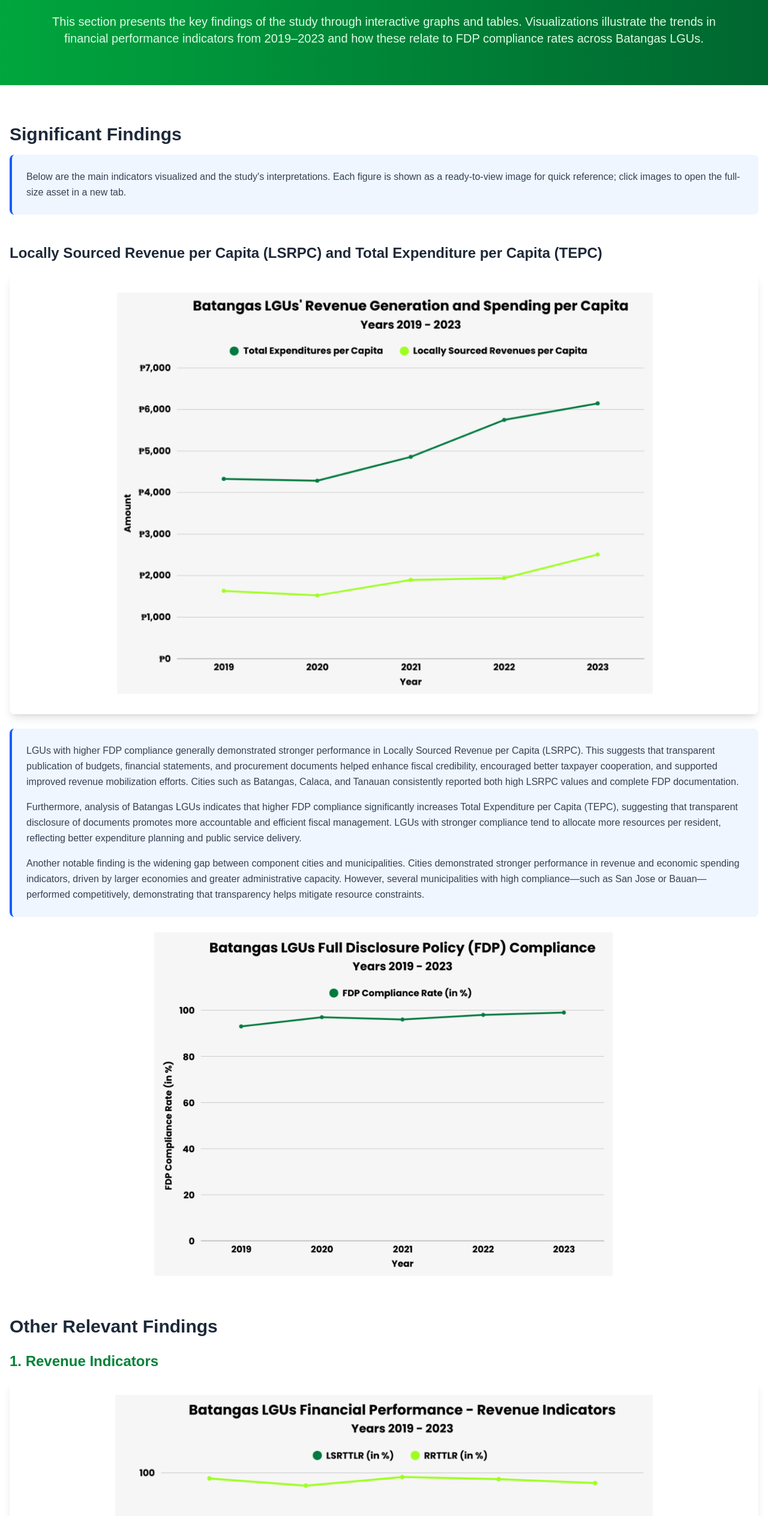
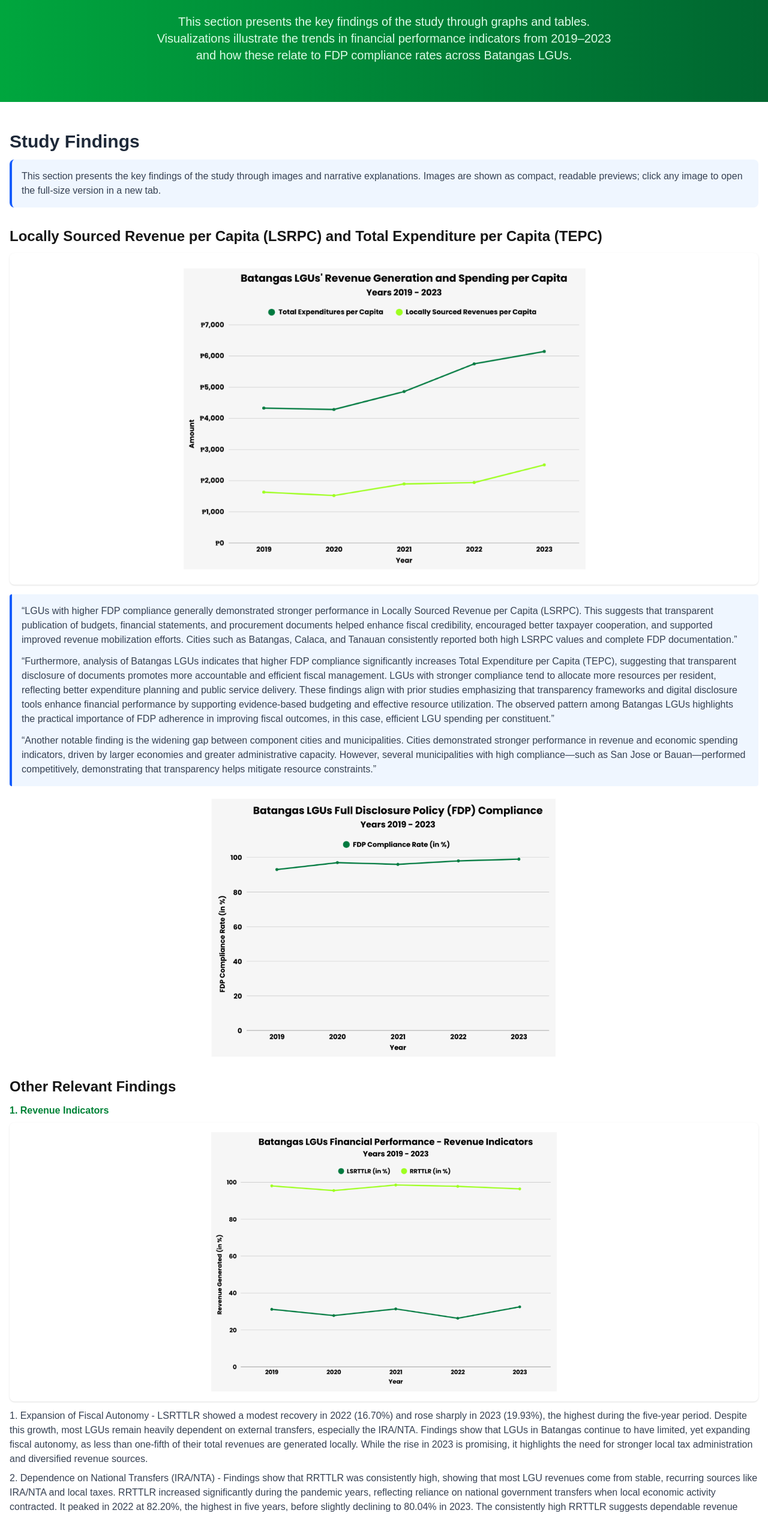
Before and after one commit to Elizerdejoya/fdp-transparency-portal, a Next.js app: page /study-findings in a window 1280 px wide. Shown: the part 250-2778 px from the top of the page at 60% size. Built offline with nearby package versions, Linux system fonts and the light colour scheme.

Commit message:
Study Findings: include full text, compact images, improved layout

```diff
--- a/app/study-findings/page.tsx
+++ b/app/study-findings/page.tsx
@@ -7,168 +7,204 @@ export default function StudyFindings() {
     <div>
       {/* Hero Section */}
       <section className="bg-gradient-to-r from-green-600 to-green-800 text-white py-16 px-4">
-        <div className="max-w-6xl mx-auto text-center">
-          <h1 className="text-5xl font-bold mb-4">📊 Does Transparency Improve Financial Performance?</h1>
-          <p className="text-xl text-green-100">
-            This section presents the key findings of the study through interactive graphs and tables. Visualizations
-            illustrate the trends in financial performance indicators from 2019–2023 and how these relate to FDP
-            compliance rates across Batangas LGUs.
+        <div className="max-w-7xl mx-auto text-center px-4">
+          <h1 className="text-4xl md:text-5xl font-bold mb-4">📊 Does Transparency Improve Financial Performance?</h1>
+          <p className="text-lg md:text-xl text-green-100 max-w-3xl mx-auto">
+            This section presents the key findings of the study through graphs and tables. Visualizations illustrate the
+            trends in financial performance indicators from 2019–2023 and how these relate to FDP compliance rates across
+            Batangas LGUs.
           </p>
         </div>
       </section>
 
-      <div className="max-w-7xl mx-auto px-4 py-16">
-        {/* Significant Findings Introduction */}
-        <section className="mb-12">
-          <h2 className="text-3xl font-bold mb-4 text-gray-800">Significant Findings</h2>
-          <div className="bg-blue-50 border-l-4 border-blue-600 p-6 rounded-lg">
-            <p className="text-gray-700 leading-relaxed">
-              Below are the main indicators visualized and the study's interpretations. Each figure is shown as a
-              ready-to-view image for quick reference; click images to open the full-size asset in a new tab.
+      <div className="max-w-7xl mx-auto px-4 py-12">
+        {/* Intro */}
+        <section className="mb-8">
+          <h2 className="text-2xl md:text-3xl font-bold mb-3 text-gray-800">Study Findings</h2>
+          <div className="bg-blue-50 border-l-4 border-blue-600 p-4 rounded-lg">
+            <p className="text-gray-700 text-sm md:text-base">
+              This section presents the key findings of the study through images and narrative explanations. Images are
+              shown as compact, readable previews; click any image to open the full-size version in a new tab.
             </p>
           </div>
         </section>
 
-        {/* LSRPC image + text */}
-        <section className="mb-16">
-          <h3 className="text-2xl font-bold mb-4 text-gray-800">Locally Sourced Revenue per Capita (LSRPC) and Total Expenditure per Capita (TEPC)</h3>
-          <div className="bg-white rounded-lg shadow-lg p-8 mb-6 flex justify-center">
-            <a href="/images/lsrpc.png" target="_blank" rel="noreferrer" className="w-full">
-              <Image src="/images/lsrpc.png" alt="LSRPC and TEPC" width={1200} height={480} className="w-full h-auto max-w-4xl object-contain mx-auto" />
+        {/* LSRPC & TEPC */}
+        <section className="mb-8">
+          <h3 className="text-xl md:text-2xl font-semibold mb-3">Locally Sourced Revenue per Capita (LSRPC) and Total Expenditure per Capita (TEPC)</h3>
+          <div className="bg-white rounded-lg shadow p-4 md:p-6 flex justify-center">
+            <a href="/images/lsrpc.png" target="_blank" rel="noreferrer" className="w-full max-w-2xl">
+              <Image src="/images/lsrpc.png" alt="LSRPC and TEPC" width={900} height={300} className="w-full h-auto object-contain" />
             </a>
           </div>
-          <div className="bg-blue-50 border-l-4 border-blue-600 p-6 rounded-lg">
-            <p className="text-gray-700 leading-relaxed mb-4">
-              LGUs with higher FDP compliance generally demonstrated stronger performance in Locally Sourced Revenue
+
+          <div className="mt-4 bg-blue-50 border-l-4 border-blue-600 p-4 rounded">
+            <p className="text-gray-700 mb-3">
+              “LGUs with higher FDP compliance generally demonstrated stronger performance in Locally Sourced Revenue
               per Capita (LSRPC). This suggests that transparent publication of budgets, financial statements, and
               procurement documents helped enhance fiscal credibility, encouraged better taxpayer cooperation, and
               supported improved revenue mobilization efforts. Cities such as Batangas, Calaca, and Tanauan consistently
-              reported both high LSRPC values and complete FDP documentation.
+              reported both high LSRPC values and complete FDP documentation.”
             </p>
-            <p className="text-gray-700 leading-relaxed mb-4">
-              Furthermore, analysis of Batangas LGUs indicates that higher FDP compliance significantly increases Total
-              Expenditure per Capita (TEPC), suggesting that transparent disclosure of documents promotes more
-              accountable and efficient fiscal management. LGUs with stronger compliance tend to allocate more resources
-              per resident, reflecting better expenditure planning and public service delivery.
+
+            <p className="text-gray-700 mb-3">
+              “Furthermore, analysis of Batangas LGUs indicates that higher FDP compliance significantly increases Total
+              Expenditure per Capita (TEPC), suggesting that transparent disclosure of documents promotes more accountable
+              and efficient fiscal management. LGUs with stronger compliance tend to allocate more resources per resident,
+              reflecting better expenditure planning and public service delivery. These findings align with prior studies
+              emphasizing that transparency frameworks and digital disclosure tools enhance financial performance by
+              supporting evidence-based budgeting and effective resource utilization. The observed pattern among Batangas LGUs
+              highlights the practical importance of FDP adherence in improving fiscal outcomes, in this case, efficient LGU
+              spending per constituent.”
             </p>
-            <p className="text-gray-700 leading-relaxed">
-              Another notable finding is the widening gap between component cities and municipalities. Cities demonstrated
+
+            <p className="text-gray-700">
+              “Another notable finding is the widening gap between component cities and municipalities. Cities demonstrated
               stronger performance in revenue and economic spending indicators, driven by larger economies and greater
-              administrative capacity. However, several municipalities with high compliance—such as San Jose or Bauan—
-              performed competitively, demonstrating that transparency helps mitigate resource constraints.
+              administrative capacity. However, several municipalities with high compliance—such as San Jose or Bauan—performed
+              competitively, demonstrating that transparency helps mitigate resource constraints.”
             </p>
           </div>
-          <div className="mt-6 flex justify-center">
-            <a href="/images/fdp.png" target="_blank" rel="noreferrer" className="w-full max-w-3xl">
-              <Image src="/images/fdp.png" alt="FDP Compliance Trend" width={1000} height={360} className="w-full h-auto object-contain mx-auto" />
+
+          <div className="mt-5 flex justify-center">
+            <a href="/images/fdp.png" target="_blank" rel="noreferrer" className="w-full max-w-xl">
+              <Image src="/images/fdp.png" alt="FDP compliance trend" width={800} height={280} className="w-full h-auto object-contain" />
             </a>
           </div>
         </section>
 
         {/* Other Relevant Findings */}
-        <section className="mb-16">
-          <h2 className="text-3xl font-bold mb-6 text-gray-800">Other Relevant Findings</h2>
+        <section className="mb-8">
+          <h3 className="text-xl md:text-2xl font-semibold mb-3">Other Relevant Findings</h3>
 
-          {/* 1. Revenue Indicators */}
-          <div className="mb-8">
-            <h3 className="text-2xl font-bold text-green-700 mb-4">1. Revenue Indicators</h3>
-            <div className="bg-white rounded-lg shadow-lg p-6 mb-4 flex justify-center">
-              <a href="/images/revenue.png" target="_blank" rel="noreferrer" className="w-full">
-                <Image src="/images/revenue.png" alt="Revenue Indicators" width={1000} height={420} className="w-full h-auto max-w-4xl object-contain mx-auto" />
+          {/* Revenue Indicators */}
+          <div className="mb-6">
+            <h4 className="font-bold text-green-700 mb-2">1. Revenue Indicators</h4>
+            <div className="bg-white rounded-lg shadow p-4 flex justify-center mb-3">
+              <a href="/images/revenue.png" target="_blank" rel="noreferrer" className="w-full max-w-xl">
+                <Image src="/images/revenue.png" alt="Revenue indicators" width={800} height={280} className="w-full h-auto object-contain" />
               </a>
             </div>
-            <p className="text-gray-700 leading-relaxed mb-4">
-              Expansion of Fiscal Autonomy — LSRPC showed a modest recovery in 2022 (16.70%) and rose sharply in 2023
-              (19.93%), the highest during the five-year period. Despite this growth, most LGUs remain heavily dependent
-              on external transfers, especially the IRA/NTA. Findings show that LGUs in Batangas continue to have limited,
-              yet expanding fiscal autonomy, as less than one-fifth of their total revenues are generated locally.
-            </p>
-            <p className="text-gray-700 leading-relaxed">
-              Dependence on National Transfers (IRA/NTA) — Findings show that RRTTLR was consistently high, indicating
-              most LGU revenues come from stable, recurring sources like IRA/NTA and local taxes. RRTTLR increased significantly
-              during the pandemic years, reflecting reliance on national government transfers when local economic activity
-              contracted. The consistently high RRTTLR suggests predictable revenue inflows but also indicates structural
-              dependence on intergovernmental fiscal support.
-            </p>
+
+            <ol className="list-decimal list-inside text-gray-700 space-y-2">
+              <li>
+                Expansion of Fiscal Autonomy - LSRTTLR showed a modest recovery in 2022 (16.70%) and rose sharply in 2023
+                (19.93%), the highest during the five-year period. Despite this growth, most LGUs remain heavily dependent
+                on external transfers, especially the IRA/NTA. Findings show that LGUs in Batangas continue to have limited,
+                yet expanding fiscal autonomy, as less than one-fifth of their total revenues are generated locally. While
+                the rise in 2023 is promising, it highlights the need for stronger local tax administration and diversified
+                revenue sources.
+              </li>
+              <li>
+                Dependence on National Transfers (IRA/NTA) - Findings show that RRTTLR was consistently high, showing that most
+                LGU revenues come from stable, recurring sources like IRA/NTA and local taxes. RRTTLR increased significantly
+                during the pandemic years, reflecting reliance on national government transfers when local economic activity
+                contracted. It peaked in 2022 at 82.20%, the highest in five years, before slightly declining to 80.04% in 2023.
+                The consistently high RRTTLR suggests dependable revenue inflows but also indicates structural dependence on
+                intergovernmental fiscal support. LGUs benefit from predictable revenue streams, but the dominance of regular
+                revenues—particularly national transfers—shows limited diversification and high vulnerability to national policy changes.
+              </li>
+            </ol>
           </div>
 
-          {/* 2. Expenditure Indicators */}
-          <div className="mb-8">
-            <h3 className="text-2xl font-bold text-green-700 mb-4">2. Expenditure Indicators</h3>
-            <div className="bg-white rounded-lg shadow-lg p-6 mb-4 flex justify-center">
-              <a href="/images/dser.png" target="_blank" rel="noreferrer" className="w-full">
-                <Image src="/images/dser.png" alt="Expenditure Indicators (DSER/SER/EER)" width={1000} height={420} className="w-full h-auto max-w-4xl object-contain mx-auto" />
+          {/* Expenditure Indicators */}
+          <div className="mb-6">
+            <h4 className="font-bold text-green-700 mb-2">2. Expenditure Indicators</h4>
+            <div className="bg-white rounded-lg shadow p-4 flex justify-center mb-3">
+              <a href="/images/dser.png" target="_blank" rel="noreferrer" className="w-full max-w-xl">
+                <Image src="/images/dser.png" alt="Expenditure indicators" width={800} height={280} className="w-full h-auto object-contain" />
               </a>
             </div>
-            <p className="text-gray-700 leading-relaxed mb-4">
-              Prudent Debt Management — Low DSER values show strong debt sustainability and conservative financial behavior,
-              although outliers indicate unequal fiscal capacity. The persistently low DSER indicates strong fiscal discipline,
-              limited reliance on loans, and a preference for pay-as-you-go financing or dependence on intergovernmental transfers.
-            </p>
-            <p className="text-gray-700 leading-relaxed">
-              Underinvestment in Social Development — SER trends reveal that social sectors consistently receive limited
-              financial priority, which may hinder long-term human capital outcomes. Batangas LGUs invest considerably less
-              in social sectors compared to national averages.
-            </p>
+
+            <ol className="list-decimal list-inside text-gray-700 space-y-2">
+              <li>
+                Prudent Debt Management - Low DSER values show strong debt sustainability and conservative financial behavior,
+                although outliers indicate unequal fiscal capacity. The persistently low DSER indicates strong fiscal discipline,
+                limited reliance on loans, and a preference for pay-as-you-go financing or dependence on intergovernmental transfers.
+                The 2023 spike in one LGU highlights uneven debt exposure, implying differences in administrative capacity and investment
+                strategies across municipalities.
+              </li>
+              <li>
+                Underinvestment in Social Development - SER trends reveal that social sectors consistently receive limited financial
+                priority, which may hinder long-term human capital outcomes. Batangas LGUs invest considerably less in social sectors—far
+                below the national LGU average of 21% for social services. Findings indicate that LGUs responded to short-term welfare needs
+                during COVID-19, but long-term investments in health, education, housing, and social protection remain constrained. This suggests
+                a structural underinvestment in human development relative to national norms.
+              </li>
+              <li>
+                Declining Economic Investment - The downward EER trend signals decreasing budgetary emphasis on growth-oriented programs,
+                with pandemic disruptions and shifting priorities likely influencing spending. The decline indicates reduced fiscal focus on
+                economic development, including infrastructure, agriculture, and industry support. The average EER is below the national benchmark
+                of 15.4% (Diokno-Sicat et al., 2021), suggesting LGUs devote less than recommended levels to growth-driven expenditures.
+                The unstable pattern highlights the need for more strategic and consistent economic investment, especially for long-term competitiveness.
+              </li>
+            </ol>
           </div>
 
-          {/* 3. Debt and Investment Capacity Indicators */}
-          <div className="mb-8">
-            <h3 className="text-2xl font-bold text-green-700 mb-4">3. Debt and Investment Capacity Indicators</h3>
-            <div className="bg-white rounded-lg shadow-lg p-6 mb-4 flex justify-center">
-              <a href="/images/debt.png" target="_blank" rel="noreferrer" className="w-full">
-                <Image src="/images/debt.png" alt="Debt and Investment Capacity" width={1000} height={420} className="w-full h-auto max-w-4xl object-contain mx-auto" />
+          {/* Debt & Investment */}
+          <div className="mb-6">
+            <h4 className="font-bold text-green-700 mb-2">3. Debt and Investment Capacity Indicators</h4>
+            <div className="bg-white rounded-lg shadow p-4 flex justify-center mb-3">
+              <a href="/images/debt.png" target="_blank" rel="noreferrer" className="w-full max-w-xl">
+                <Image src="/images/debt.png" alt="Debt indicators" width={800} height={280} className="w-full h-auto object-contain" />
               </a>
             </div>
-            <p className="text-gray-700 leading-relaxed mb-4">
-              Reliable repayment ability — DSR values remained consistently above 1 across all years, indicating that LGUs
-              generated more than enough regular income to cover annual debt obligations. The five-year overall mean was 2.53,
-              showing strong repayment capacity even during pandemic years.
-            </p>
-            <p className="text-gray-700 leading-relaxed">
-              In consideration of FDP Compliance, Debt Service Ratio (DSR) trends indicate that LGUs with consistent FDP posting
-              showed more responsible debt management practices. These LGUs had lower and more stable debt servicing burdens.
-            </p>
+
+            <ol className="list-decimal list-inside text-gray-700 space-y-2">
+              <li>
+                Reliable repayment ability - DSR values remained consistently above 1 across all years, indicating that LGUs generated
+                more than enough regular income to cover annual debt obligations. The five-year overall mean was 2.53, showing strong
+                repayment capacity even during pandemic years. Variability was relatively low, reflecting that most LGUs maintained predictable
+                and dependable debt servicing performance. This finding shows that Batangas LGUs maintained low credit risk and a stable debt-servicing
+                position, giving them sufficient fiscal space to take on additional borrowing for development projects if needed.
+              </li>
+              <li>
+                Low risk of debt repayment difficulty - GOSDSR values were consistently high across all five years, with a five-year overall mean
+                of 5.28. The ratio peaked in 2020 (5.99) despite pandemic conditions, indicating that LGUs still produced substantial operating surpluses
+                relative to their debt obligations. This reinforces that LGUs continued to generate operating surpluses far exceeding their annual debt
+                service requirements. Standard deviations remained moderate, suggesting that most LGUs had similarly strong debt service coverage using
+                their operating surplus. The figures signal very strong fiscal capacity, showing that Batangas LGUs generated four to six times the operating
+                surplus required to meet their debt service payments.
+              </li>
+            </ol>
           </div>
 
-          {/* 4. Financial Management Capacity Indicator */}
-          <div>
-            <h3 className="text-2xl font-bold text-green-700 mb-4">4. Financial Management Capacity Indicator</h3>
-            <div className="bg-white rounded-lg shadow-lg p-6 mb-4 flex justify-center">
-              <a href="/images/financial.png" target="_blank" rel="noreferrer" className="w-full">
-                <Image src="/images/financial.png" alt="Financial Management Capacity" width={1000} height={420} className="w-full h-auto max-w-4xl object-contain mx-auto" />
+          {/* Financial Management Capacity */}
+          <div className="mb-6">
+            <h4 className="font-bold text-green-700 mb-2">4. Financial Management Capacity Indicator</h4>
+            <div className="bg-white rounded-lg shadow p-4 flex justify-center mb-3">
+              <a href="/images/financial.png" target="_blank" rel="noreferrer" className="w-full max-w-xl">
+                <Image src="/images/financial.png" alt="Financial management" width={800} height={280} className="w-full h-auto object-contain" />
               </a>
             </div>
-            <p className="text-gray-700 leading-relaxed">
-              Net Operating Surplus to Total Revenue Ratio shows strong volatility across the five-year period, reflecting
-              pandemic-driven shifts and uneven fiscal discipline among LGUs. Strengthening local financial planning and
-              spending control is essential to ensure stable, well-managed public resources.
+            <p className="text-gray-700">
+              Net Operating Surplus to Total Revenue Ratio (NOSTRR) showed strong volatility, ranging from 1.97 in 2019 to a dramatic spike of 14.24 in 2020,
+              before steadily declining to 5.67 in 2023. The sharp increase in 2020 reflects pandemic-driven expenditure restraint and inflows of external
+              fiscal support, which temporarily boosted operating surpluses. The gradual decline from 2021–2023 indicates normalization of spending and recovery-related
+              investments, reducing surplus levels. Wide minimum and maximum values show large disparities across LGUs, with some generating strong surpluses while others
+              ran deficits. The consistently high standard deviations indicate uneven operational efficiency and fiscal discipline among municipalities.
             </p>
           </div>
         </section>
 
-        {/* Summary and Recommendations */}
-        <section className="mb-16">
-          <h2 className="text-3xl font-bold mb-4 text-gray-800">Summary</h2>
-          <div className="grid grid-cols-1 md:grid-cols-2 gap-6">
-            <div className="bg-blue-50 border-l-4 border-blue-600 p-6 rounded-lg">
-              <h3 className="font-bold text-lg text-gray-800 mb-3">Improvement Trend</h3>
+        {/* Summary */}
+        <section className="mb-12">
+          <h3 className="text-xl md:text-2xl font-semibold mb-3">Summary & Recommendations</h3>
+          <div className="grid grid-cols-1 md:grid-cols-2 gap-4">
+            <div className="bg-blue-50 border-l-4 border-blue-600 p-4 rounded">
               <p className="text-gray-700">
-                Overall FDP compliance in Batangas improved across the five years, particularly after the introduction of
-                enhanced digital posting through FDPP v2 and v3. LGUs became more familiar with online submission processes,
-                leading to fewer missing documents and higher posting consistency.
+                Overall FDP compliance in Batangas improved across the five years, especially after the introduction of enhanced digital posting through FDPP v2 and v3.
+                LGUs became more familiar with online submission processes, leading to fewer missing documents and higher posting consistency.
               </p>
             </div>
-            <div className="bg-purple-50 border-l-4 border-purple-600 p-6 rounded-lg">
-              <h3 className="font-bold text-lg text-gray-800 mb-3">Recommendations</h3>
+            <div className="bg-purple-50 border-l-4 border-purple-600 p-4 rounded">
               <p className="text-gray-700">
-                Strengthen internal reporting systems, improve digital readiness, and sustain full compliance with FDP posting
-                requirements to improve revenue generation, public confidence, and responsible spending.
+                For LGUs, these findings highlight the importance of strengthening internal reporting systems, improving digital readiness, and sustaining full compliance with FDP posting
+                requirements. Transparency is not only a legal mandate — it is a practical tool for improving revenue generation, boosting public confidence, and ensuring responsible spending.
               </p>
             </div>
           </div>
         </section>
-
       </div>
     </div>
   );
```
